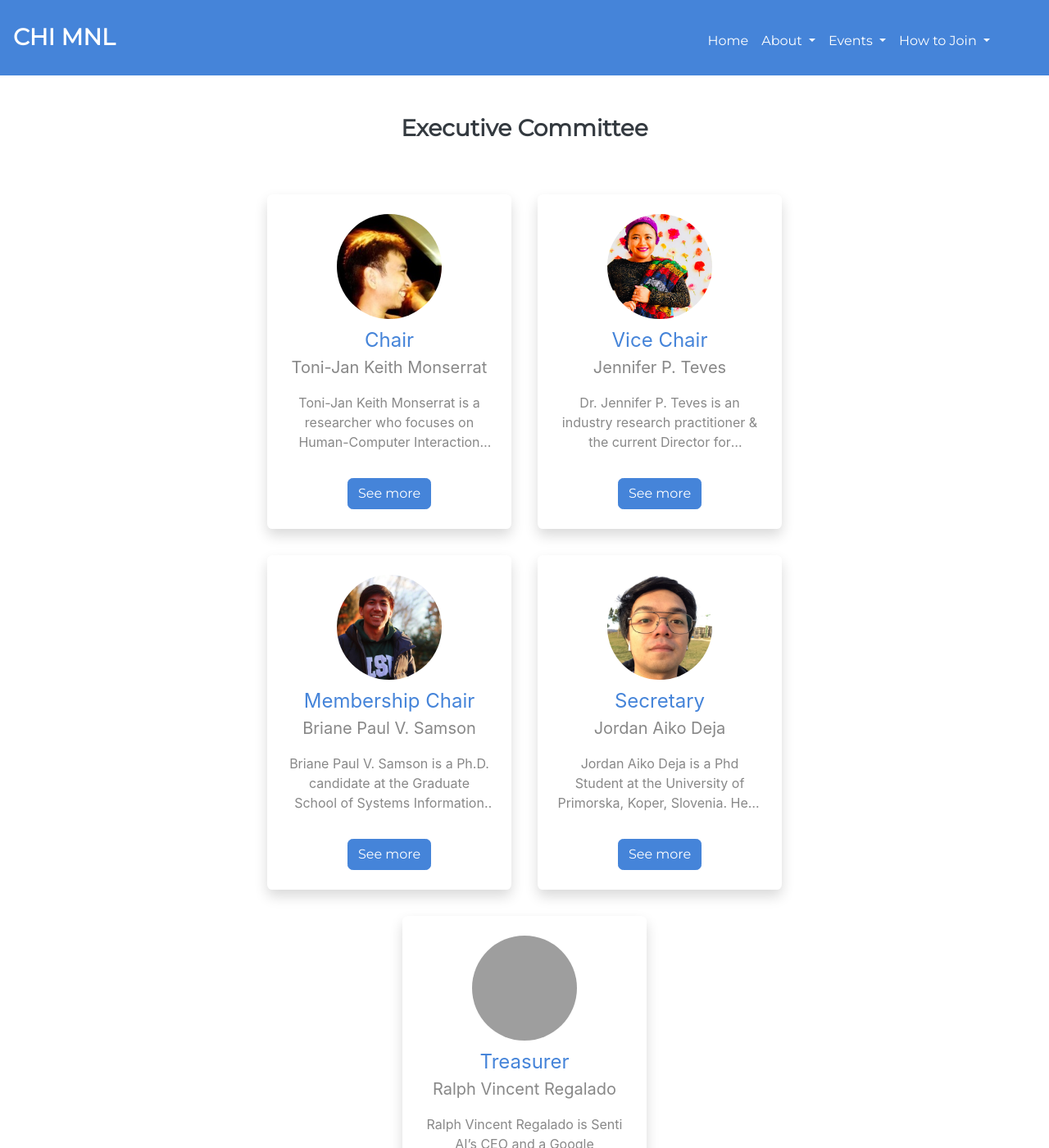
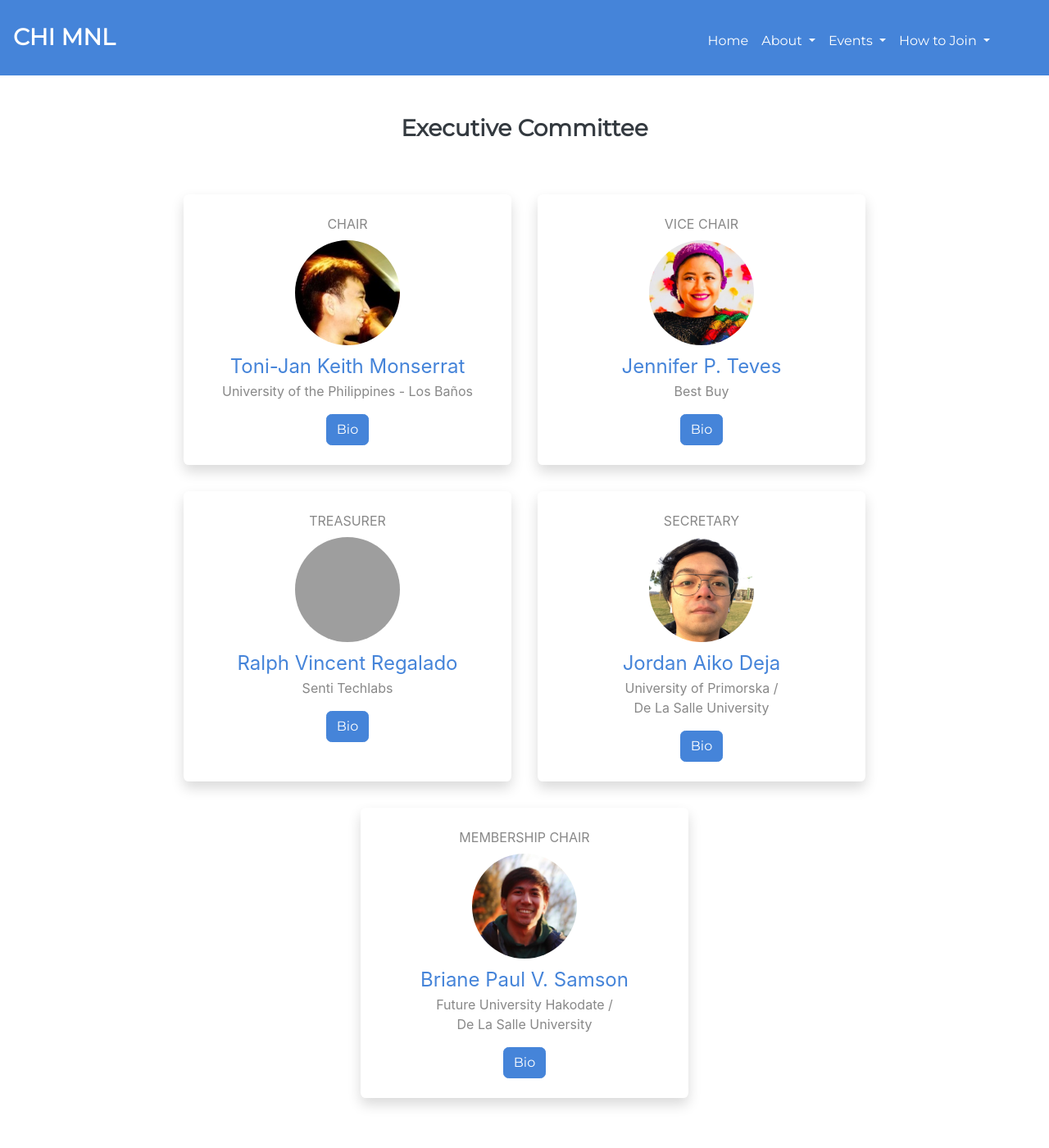
Before and after one commit to rap12/chimnl.github.io, a Jekyll site: the page built from executive-committee.md, in a window 1280 px wide and 1400 px high. Shown: the whole window at 82% size. Built offline with Jekyll 4.4.1, drawn with Linux system fonts in a browser that asks for light colours; some of the changed text lies outside the part shown; grey boxes are pictures that could not be loaded.

Commit message:
Updated Execom layout; Linked to mem form; History

```diff
--- a/_data/execom.yml
+++ b/_data/execom.yml
@@ -1,24 +1,29 @@
 - name: "Toni-Jan Keith Monserrat"
   position: "Chair"
+  affiliation: "University of the Philippines - Los Baños"
   bio: "Toni-Jan Keith Monserrat is a researcher who focuses on Human-Computer Interaction field, working on research in Pedagogy and Technology in Interactive Platforms on Learning. He volunteers his time and expertise to various organizations such as Google Developer Group Philippines, User Experience Philippines, Philippine Web Designers Organization, and ACM Special Interest Group on Computer-Human Interaction. His love for speed and performance as part of the design makes him love his mission to help others do performant-ready web apps and bake into them performance-ready patterns into their design toolset."
   image: "assets/img/execom/tj.png"
 
 - name: "Jennifer P. Teves"
   position: "Vice Chair"
+  affiliation: "Best Buy"
   bio: "Dr. Jennifer P. Teves is an industry research practitioner & the current Director for Customer Experience Research for the US-headquartered giant retailer, Best Buy. She is a part-time faculty for UX Design at Kent State University's School of Information (Ohio, USA). Jen has a doctoral degree in Human Factors Psychology from Wichita State University (Kansas, USA) & has specialized in research in intuitive & usable information visualization; human factors in driving, aviation, & healthcare; usability of input & mobile devices. Her current research interests are: building inclusive & accessible technologies through inclusive research; applications of cognitive psychology & HCI principles to defense strategies & military technologies, particularly for the purposes of counter-insurgency in the Philippine setting."
   image: "assets/img/execom/jen.jpg"
 
-- name: "Briane Paul V. Samson"
-  position: "Membership Chair"
-  bio: "Briane Paul V. Samson is a Ph.D. candidate at the Graduate School of Systems Information Science in Future University Hakodate, Japan. Concurrently, he is an Assistant Professor of Computer Science in the College of Computer Studies at De La Salle University, Philippines. As an interdisciplinary researcher, he focuses on integrating human-computer interaction and complex systems research in developing and evaluating civic technologies. Currently, he is developing novel driving navigation applications and interaction techniques for drivers that can influence their mobility patterns towards more livable and sustainable cities. His research also spans a broad range of topics in complex systems, human-computer interaction and civic computing, including reflective spaces, transportation, collaboration and social networks, crowd dynamics, multi-criteria modeling and optimization, and civic solutions for mobility, transportation, and disaster awareness and preparedness."
-  image: "assets/img/execom/briane.jpg"
+- name: "Ralph Vincent Regalado"
+  position: "Treasurer"
+  affiliation: "Senti Techlabs"
+  bio: "Ralph Vincent Regalado is Senti AI’s CEO and a Google Developer Expert for Machine Learning. He began dabbling in the startup scene when he joined Ideaspace’s StartUp Weekend Manila. Ralph pitched the concept of an AI-backed analytics software that was able to understand Filipino languages and ended up winning. To date, he leads Senti AI, the pioneering Artificial Intelligence company in the Philippines that is focused on creating customer-centric AI solutions for BPOs, telcos, media, government, research, and more. His company’s mission is to empower humans and organizations to efficiently work with AI. Before innovating the Artificial Intelligence scene in the Philippines, Ralph fulfilled his first passion: teaching. Ralph was a former Assistant Professor at De La Salle University where he taught mobile, web development, and technopreneurship courses. Continuing his passion for education, Ralph now also travels around the world conducting Machine Learning bootcamps on behalf of Google to address the lack of talent in and awareness about Artificial Intelligence."
+  image: "assets/img/execom/ralph.jpg"
 
 - name: "Jordan Aiko Deja"
   position: "Secretary"
+  affiliation: "University of Primorska / <br> De La Salle University"
   bio: "Jordan Aiko Deja is a Phd Student at the University of Primorska, Koper, Slovenia. He is part of the Humans Interacting with Computers @ University of Primorska (HICUP) Laboratory where he is doing research on computational interactions and visualizations in augmented reality teaching systems. He is also an Assistant Professor (On-Leave) at De La Salle University, Manila Philippines. He is co-founder of Manila ACM SIGCHI Chapter, Community Lead of UX Philippines."
   image: "assets/img/execom/jordan.png"
 
-- name: "Ralph Vincent Regalado"
-  position: "Treasurer"
-  bio: "Ralph Vincent Regalado is Senti AI’s CEO and a Google Developer Expert for Machine Learning. He began dabbling in the startup scene when he joined Ideaspace’s StartUp Weekend Manila. Ralph pitched the concept of an AI-backed analytics software that was able to understand Filipino languages and ended up winning. To date, he leads Senti AI, the pioneering Artificial Intelligence company in the Philippines that is focused on creating customer-centric AI solutions for BPOs, telcos, media, government, research, and more. His company’s mission is to empower humans and organizations to efficiently work with AI. Before innovating the Artificial Intelligence scene in the Philippines, Ralph fulfilled his first passion: teaching. Ralph was a former Assistant Professor at De La Salle University where he taught mobile, web development, and technopreneurship courses. Continuing his passion for education, Ralph now also travels around the world conducting Machine Learning bootcamps on behalf of Google to address the lack of talent in and awareness about Artificial Intelligence."
-  image: "assets/img/execom/ralph.jpg"
+- name: "Briane Paul V. Samson"
+  position: "Membership Chair"
+  affiliation: "Future University Hakodate / <br> De La Salle University"
+  bio: "Briane Paul V. Samson is a Ph.D. candidate at the Graduate School of Systems Information Science in Future University Hakodate, Japan. Concurrently, he is an Assistant Professor of Computer Science in the College of Computer Studies at De La Salle University, Philippines. As an interdisciplinary researcher, he focuses on integrating human-computer interaction and complex systems research in developing and evaluating civic technologies. Currently, he is developing novel driving navigation applications and interaction techniques for drivers that can influence their mobility patterns towards more livable and sustainable cities. His research also spans a broad range of topics in complex systems, human-computer interaction and civic computing, including reflective spaces, transportation, collaboration and social networks, crowd dynamics, multi-criteria modeling and optimization, and civic solutions for mobility, transportation, and disaster awareness and preparedness."
+  image: "assets/img/execom/briane.jpg"
--- a/_data/info.yml
+++ b/_data/info.yml
@@ -1,6 +1,6 @@
 about:
-  description: "The Manila ACM SIGCHI Chapter (also known as CHI MNL) is an internationally recognized professional and research body in the Philippines, specializing in the field of human-technology and human-computer interaction (HCI). <br><br>
+  description: "The Manila ACM SIGCHI Chapter (also known as CHI MNL) is an internationally recognized professional and research community in the Philippines, specializing in the field of human-computer interaction (HCI) research. <br><br>
         As a local chapter of the Association for Computing Machinery Special Interest Group on Computer Human Interaction (ACM SIGCHI), we provide venues for enriching discourse on all aspects of HCI research and practice, as well as access to both local and international HCI experts and organizations."
 
 history:
-  description: "Lorem ipsum dolor sit amet, consectetur adipiscing elit, sed do eiusmod tempor incididunt ut labore et dolore magna aliqua. Ut enim ad minim veniam, quis nostrud exercitation ullamco laboris nisi ut aliquip"
+  description: "In 2018, the idea of setting up a local chapter was initiated by the Filipino HCI researchers who attended CHI 2018 in Montreal, Canada. This was also the first time that more than one Filipino researcher participated in the premier conference for the field of Human-Computer Interaction (HCI). After this meeting, founding members were recruited by reaching out to academics and students who are already doing HCI research, and UX practitioners. At the CHI 2019 conference in Glasgow, the Manila ACM SIGCHI Chapter was formally established. We were formally introduced to the other chapters during the Local Chapters Meeting and the Diversity and Inclusion Dinner."
--- a/_includes/nav.html
+++ b/_includes/nav.html
@@ -38,7 +38,7 @@
               How to Join
             </a>
             <div class = "dropdown-menu" aria-labelledby="navbarDropdown">
-              <a class = "dropdown-item" href="#">Be a member</a>
+              <a class = "dropdown-item" href="https://docs.google.com/forms/d/e/1FAIpQLScK2AXJJ4CHro9k_a9g7SSC-nMmTUF6_5AaPK8cyFLEliXRjg/viewform" target="_blank">Be a member</a>
               <a class = "dropdown-item" href="#">Founding Members</a>
 
             </div>
--- a/_sass/_bootstrap_customization.scss
+++ b/_sass/_bootstrap_customization.scss
@@ -340,7 +340,7 @@ legend {
 }
 
 
-.position{
+.member-name{
   color: $primary;
   font-size:24px;
 }
--- a/assets/css/execom.css
+++ b/assets/css/execom.css
@@ -15,7 +15,7 @@ html{
 }
 .user{
     position:relative;
-    width:auto;
+    width:400px;
     overflow: hidden;
     padding: 1.5rem;
     transition: ease all 0.3s;
--- a/assets/javascript/member.js
+++ b/assets/javascript/member.js
@@ -22,11 +22,9 @@ $(document).ready(function() {
         $('#member-container #member-content').empty();
         $('.user').eq(index).clone().appendTo('#member-content');
         $('#member-container *').removeClass('d-none');
-        $('#member-container .user-bio').removeClass('module');
-        $('#member-container .user-bio').removeClass('overflow');
-        $('#member-container .user').removeClass('shadow-sm');
+        $('#member-container .user-bio').attr("hidden", false);
+        $('#member-container .user').removeClass('shadow');
         $('#member-container .user').removeClass('user');
-        $('#member-container p').addClass('text-center');
         $('#member-container .user-bio').addClass('mb-3');
         $('#member-container a').addClass("hidden");
 
--- a/executive-committee.md
+++ b/executive-committee.md
@@ -11,13 +11,14 @@ title: "CHI MNL Executive Committee"
     <!-- {% assign members = site.data.execom.committee %} -->
         {% for member in site.data.execom %}
         <div class = "user shadow bg-white rounded m-3 text-center">
+            <p class = "position mb-2 m-0 text-center text-uppercase">{{ member.position }}</p>
             <div class="user-img bg-secondary mx-auto" style="background: url( {{ member.image }} ); background-position: center; background-size: cover;"></div>
-            <p class = "position mt-2 m-0 text-center">{{ member.position }}</p>
-            <p class = "text-center m-0 member-name">{{ member.name }}</p>
-            <div class = "user-bio module overflow">
-                <p class =" mt-3 m-0 text-center">{{ member.bio }}</p>
-            </div>
-            <a href = "#" class ="btn btn-primary mt-3 more">See more</a>
+            <p class = "text-center mt-2 m-0 member-name">{{ member.name }}</p>
+            <p class ="m-0 text-center">{{ member.affiliation }}</p>
+            <!-- <div class = "" hidden> -->
+                <p class ="user-bio mt-3 m-0 text-justify" hidden>{{ member.bio }}</p>
+            <!-- </div> -->
+            <a href = "#" class ="btn btn-primary mt-3 more">Bio</a>
         </div>
         {% endfor %}
     </div>
```
Also changed, not shown: assets/img/execom/briane.jpg, assets/img/execom/jen.jpg, 1 other file.
